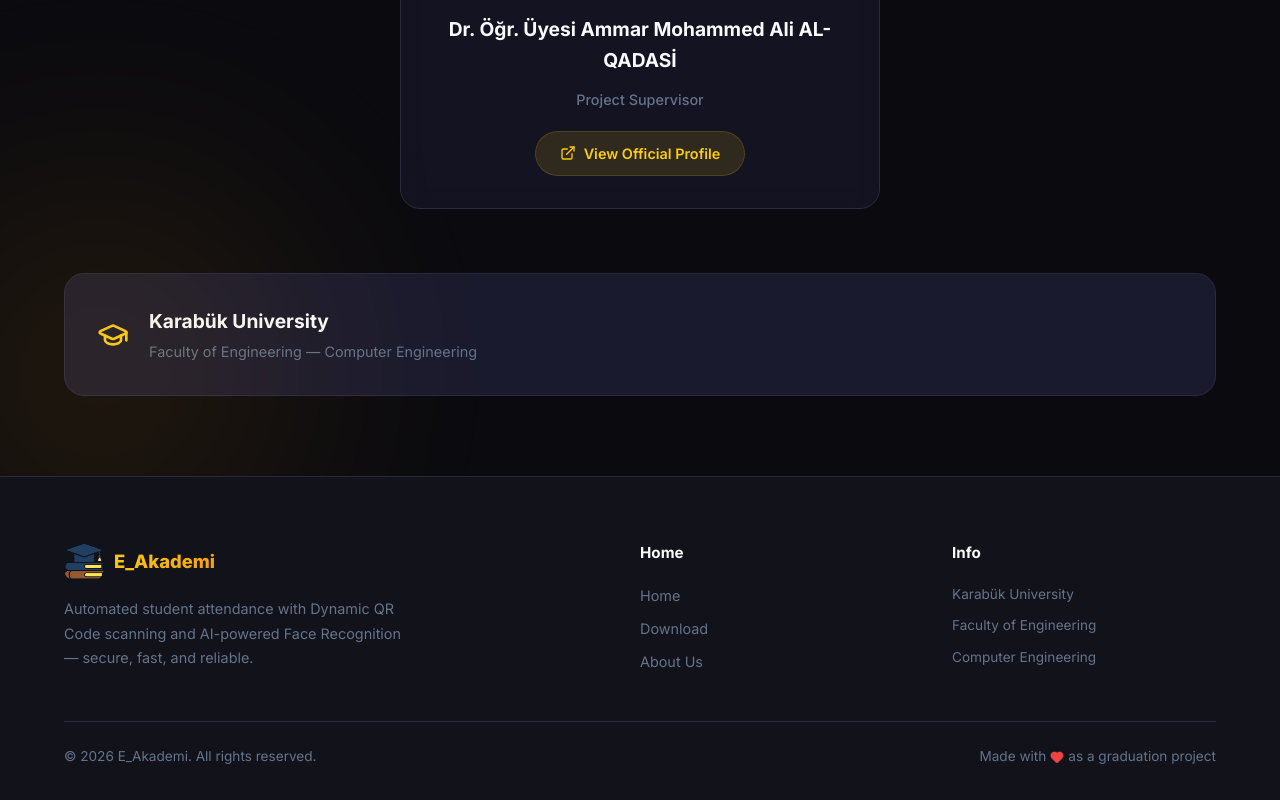
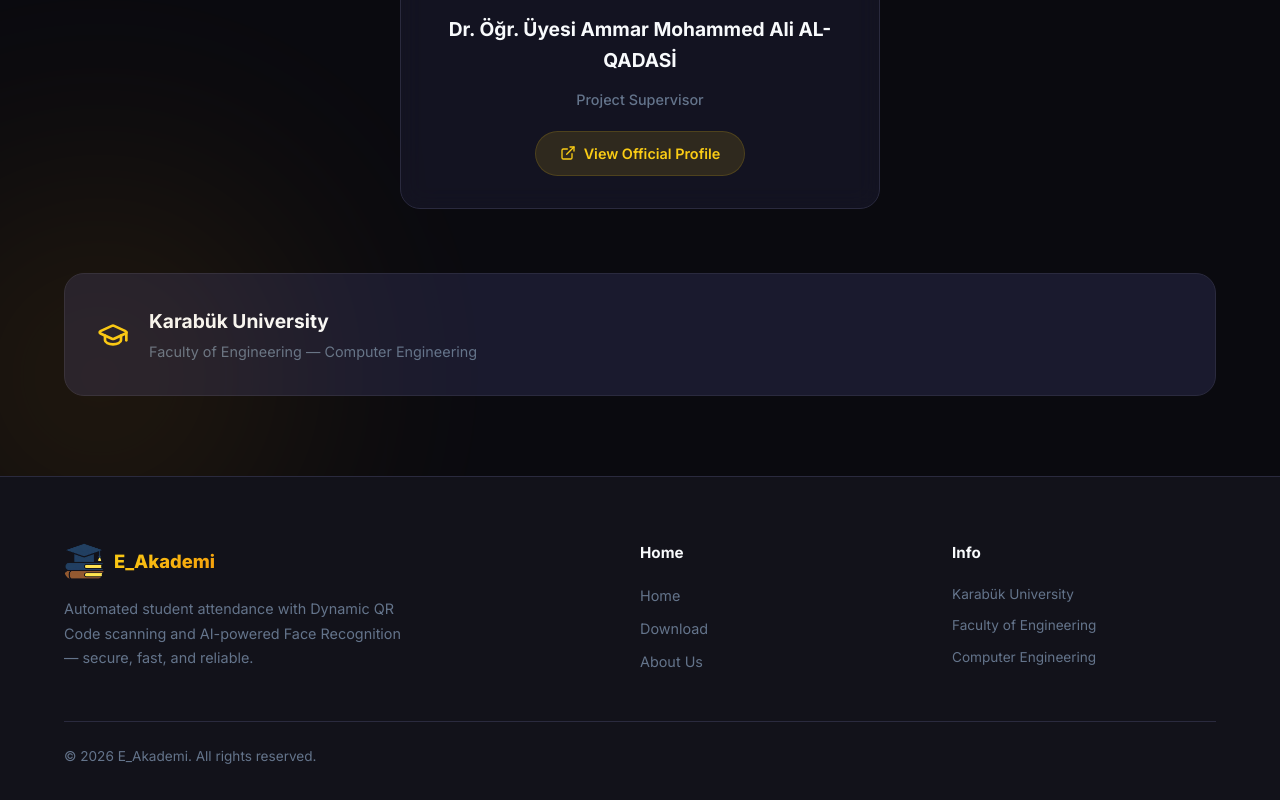
Before and after one commit to Youssef-Ragab1/E_Akademi-Website, a React (Vite) app: page /about in a window 1280 px wide. Shown: the part 1586-2386 px from the top of the page. Built offline with nearby package versions, Linux system fonts and the light colour scheme.

Commit message:
feat: add Footer component with navigational links and institutional information

```diff
--- a/src/components/Footer.jsx
+++ b/src/components/Footer.jsx
@@ -1,5 +1,4 @@
 import { Link } from 'react-router-dom';
-import { Heart } from 'lucide-react';
 import logoImg from '../assets/logo.png';
 import { useLanguage } from '../context/LanguageContext';
 import './Footer.css';
@@ -41,11 +40,6 @@
 
         <div className="footer__bottom">
           <p>© 2026 E_Akademi. {t('footerRights')}</p>
-          <p className="footer__made">
-            {t('footerMadeWith').split('❤️')[0]}
-            <Heart size={14} className="footer__heart" fill="var(--error)" color="var(--error)" />
-            {t('footerMadeWith').split('❤️')[1]}
-          </p>
         </div>
       </div>
     </footer>
```
